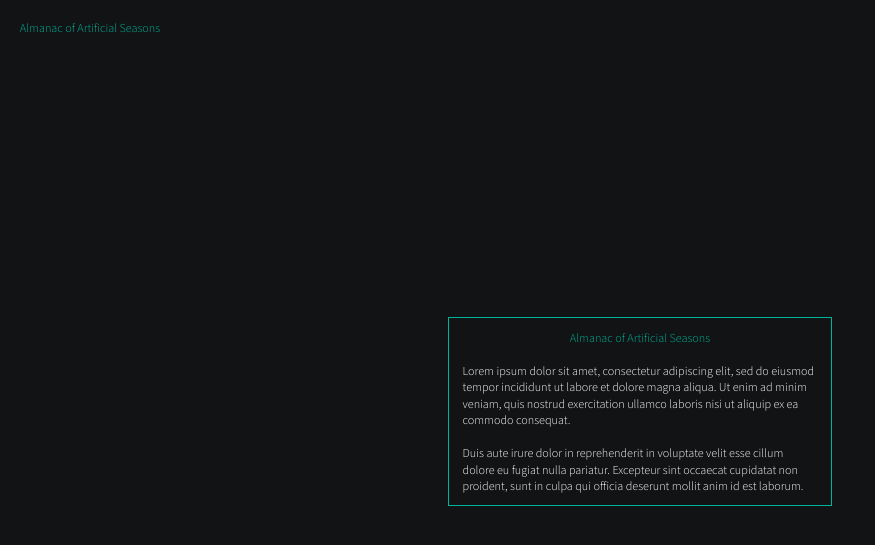
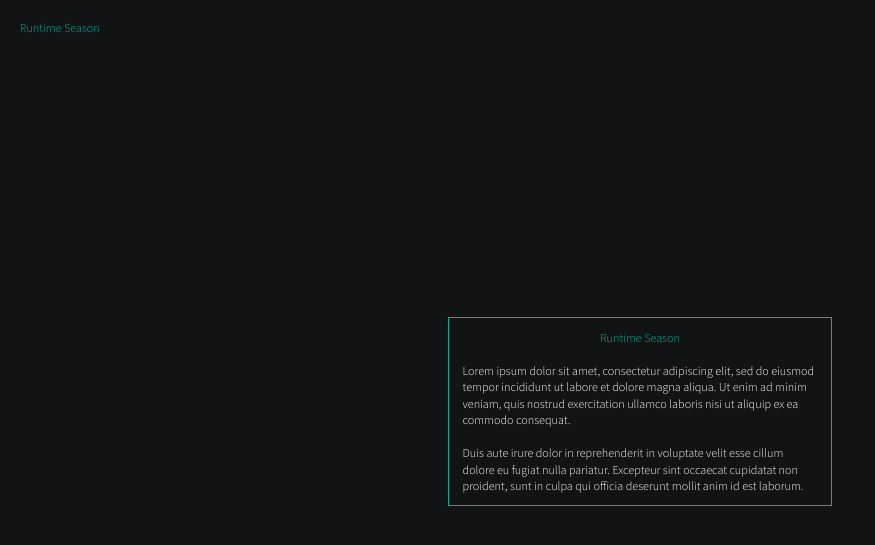
Before and after one commit to gridwalk/delta-ark-anthology, a Node project: template templates/about.njk in a window 1280 px wide. Shown: the top 545 px of the page, without its empty margins (0-875 px from the left). Run offline with Node 20 templates, Linux system fonts and the light colour scheme; the template is opened without the code that fills it, so the values that code supplies are empty; some web fonts are replaced.

Commit message:
Rename the publication to Runtime Season
The new name replaces "Almanac of Artificial Seasons" in the title box,
the about page, the plain header, and the type specimen. It also
replaces "Delta Ark Anthology" in the browser tab titles and the old
contents page.

Co-Authored-By: Claude Opus 5.5 <noreply@anthropic.com>

```diff
--- a/build.js
+++ b/build.js
@@ -126,12 +126,12 @@ function buildTOC(artists) {
 <html lang="en">
 <head>
   <meta charset="utf-8">
-  <title>Delta Ark Anthology</title>
+  <title>Runtime Season</title>
   <link rel="canonical" href="/">
   <meta http-equiv="refresh" content="0; url=/">
 </head>
 <body>
-  <p>This page has moved to the <a href="/">Delta Ark Anthology</a>.</p>
+  <p>This page has moved to the <a href="/">Runtime Season</a>.</p>
   <script>location.replace('/');</script>
 </body>
 </html>
--- a/templates/_toc-list.njk
+++ b/templates/_toc-list.njk
@@ -7,7 +7,7 @@
 <ul class="toc-list">
   {% if page == 'toc' %}
   <li class="toc-title title-box">
-    <h1 class="title-box-name">Almanac of Artificial Seasons</h1>
+    <h1 class="title-box-name">Runtime Season</h1>
     <a href="/about/" class="title-box-about" aria-label="About">?</a>
   </li>
   {% endif %}
--- a/templates/about.njk
+++ b/templates/about.njk
@@ -1,6 +1,6 @@
 {% extends "base.njk" %}
 
-{% block title %}About &mdash; Delta Ark Anthology{% endblock %}
+{% block title %}About &mdash; Runtime Season{% endblock %}
 
 {% block bodyClass %}about-page{% endblock %}
 
@@ -8,7 +8,7 @@
 {% block content %}
 <section class="about">
   <div class="about-box">
-    <h1>Almanac of Artificial Seasons</h1>
+    <h1>Runtime Season</h1>
     <p>Lorem ipsum dolor sit amet, consectetur adipiscing elit, sed do eiusmod tempor incididunt ut labore et dolore magna aliqua. Ut enim ad minim veniam, quis nostrud exercitation ullamco laboris nisi ut aliquip ex ea commodo consequat.</p>
     <p>Duis aute irure dolor in reprehenderit in voluptate velit esse cillum dolore eu fugiat nulla pariatur. Excepteur sint occaecat cupidatat non proident, sunt in culpa qui officia deserunt mollit anim id est laborum.</p>
   </div>
--- a/templates/artist.njk
+++ b/templates/artist.njk
@@ -1,6 +1,6 @@
 {% extends "base.njk" %}
 
-{% block title %}{{ artist.name }} &mdash; Delta Ark Anthology{% endblock %}
+{% block title %}{{ artist.name }} &mdash; Runtime Season{% endblock %}
 
 {% block bodyClass %}artist-page{% endblock %}
 
@@ -8,7 +8,7 @@
    home, and the "?" links to the about page. #}
 {% block header %}
 <header class="site-header site-title title-box">
-  <a href="/" class="title-box-name">Almanac of Artificial Seasons</a>
+  <a href="/" class="title-box-name">Runtime Season</a>
   <a href="/about/" class="title-box-about" aria-label="About">?</a>
 </header>
 {% endblock %}
--- a/templates/base.njk
+++ b/templates/base.njk
@@ -3,7 +3,7 @@
 <head>
   <meta charset="UTF-8">
   <meta name="viewport" content="width=device-width, initial-scale=1.0">
-  <title>{% block title %}Delta Ark Anthology{% endblock %}</title>
+  <title>{% block title %}Runtime Season{% endblock %}</title>
   <link rel="preconnect" href="https://fonts.googleapis.com">
   <link rel="preconnect" href="https://fonts.gstatic.com" crossorigin>
   <link href="https://fonts.googleapis.com/css2?family=Martian+Mono:wdth,wght@75..112.5,100..800&family=Noto+Sans+SC:wght@100..900&display=swap" rel="stylesheet">
@@ -44,7 +44,7 @@
   {% block header %}
   <header class="site-header">
     <nav class="site-nav">
-      <a href="/" class="nav-home">Almanac of Artificial Seasons</a>
+      <a href="/" class="nav-home">Runtime Season</a>
     </nav>
   </header>
   {% endblock %}
--- a/templates/toc-lattice.njk
+++ b/templates/toc-lattice.njk
@@ -3,7 +3,7 @@
    that contributor's placeholder — that interaction lives only on this page. #}
 {% extends "base.njk" %}
 
-{% block title %}Table of Contents (lattice) &mdash; Delta Ark Anthology{% endblock %}
+{% block title %}Table of Contents (lattice) &mdash; Runtime Season{% endblock %}
 
 {% block bodyClass %}toc-page{% endblock %}
 
--- a/templates/toc.njk
+++ b/templates/toc.njk
@@ -1,6 +1,6 @@
 {% extends "base.njk" %}
 
-{% block title %}Table of Contents &mdash; Delta Ark Anthology{% endblock %}
+{% block title %}Table of Contents &mdash; Runtime Season{% endblock %}
 
 {% block bodyClass %}toc-page toc-ship{% endblock %}
 
--- a/templates/type.njk
+++ b/templates/type.njk
@@ -1,6 +1,6 @@
 {% extends "base.njk" %}
 
-{% block title %}Type specimen &mdash; Delta Ark Anthology{% endblock %}
+{% block title %}Type specimen &mdash; Runtime Season{% endblock %}
 
 {% block bodyClass %}type-page{% endblock %}
 
@@ -133,7 +133,7 @@
       {# The homepage listing in miniature: the title box and the first names. #}
       <ul class="toc-list">
         <li class="toc-title title-box">
-          <h1 class="title-box-name">Almanac of Artificial Seasons</h1>
+          <h1 class="title-box-name">Runtime Season</h1>
           <a href="/about/" class="title-box-about" aria-label="About">?</a>
         </li>
         {% for artist in artists | batch(16) | first %}
@@ -143,7 +143,7 @@
         {% endfor %}
       </ul>
 
-      <span class="spec-line spec-large">Almanac of Artificial Seasons</span>
+      <span class="spec-line spec-large">Runtime Season</span>
       <span class="spec-line">ABCDEFGHIJKLMNOPQRSTUVWXYZ abcdefghijklmnopqrstuvwxyz</span>
       <span class="spec-line">0123456789 ([{ }]) .,:;!? @#&amp;*%/\ — “ ” ‘ ’ → ←</span>
     </div>
```
